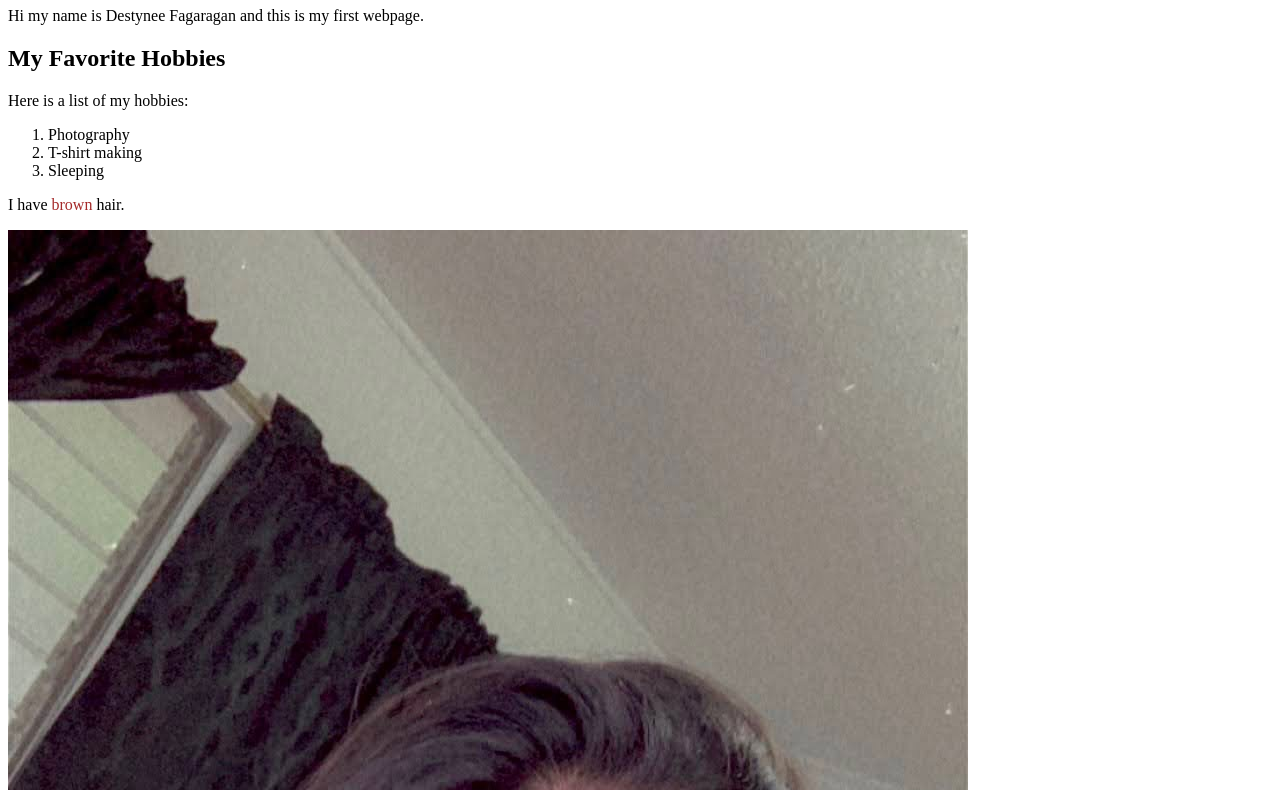
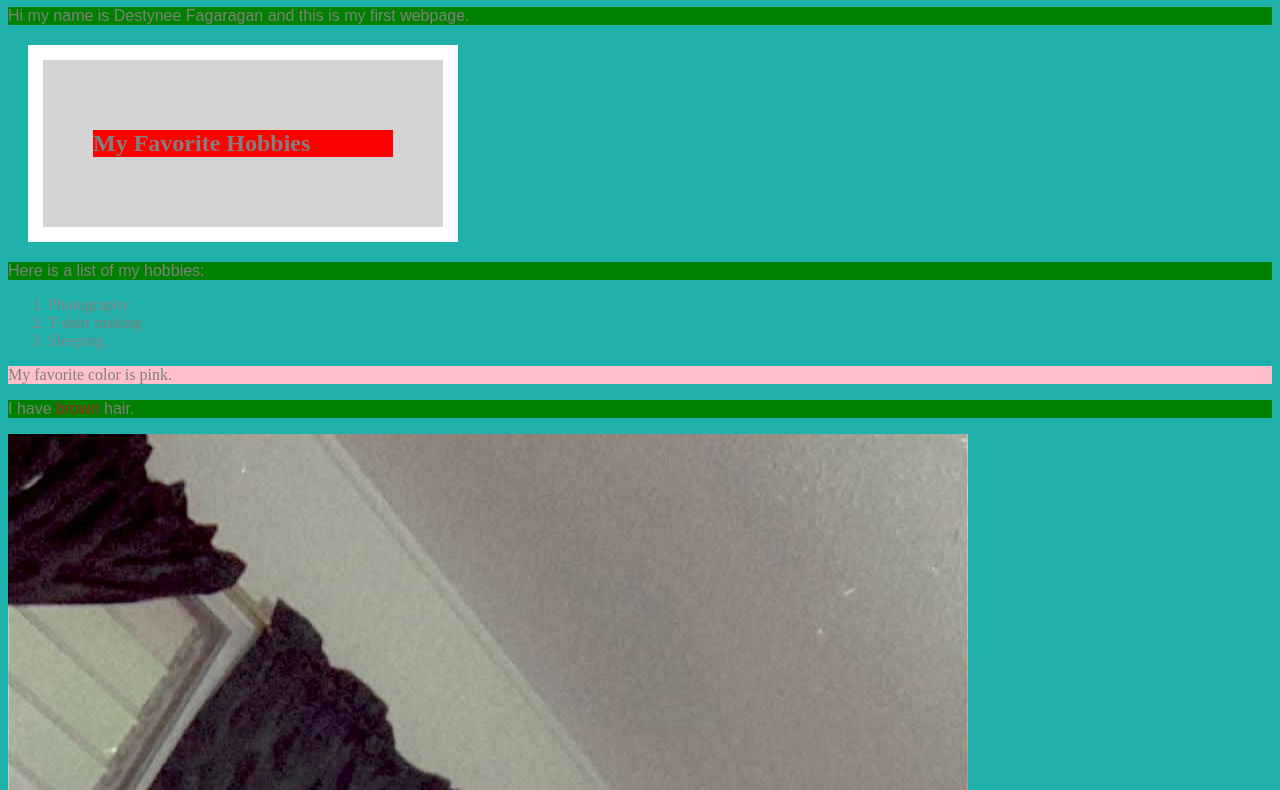
Before and after one commit to djaf6/HTMLExercise, a plain HTML site: page index.html in a window 1280 px wide. Shown: the part 73-863 px from the top of the page. Drawn offline with Linux system fonts and the light colour scheme.

Commit message:
added selectors

```diff
--- a/index.html
+++ b/index.html
@@ -3,15 +3,58 @@
 <html>
 <body>
 <h1>Introducing Me</h1>
-<p>Hi my name is Destynee Fagaragan and this is my first webpage.</p>
+<style>
+body {
+  background: lightseagreen;
+}
+</style>
+<style>
+    body {
+      color: gray;
+    }
+</style>
+<style>
+    h1 {
+      background-color: orange;
+    }
+    </style>
+<style>
+    div > p {
+      background-color: yellow;
+    }
+    </style>
+<style>
+    div h2 {
+      background-color: red;
+    }
+    </style>
+<style>
+    p {
+      background-color: green;
+    }
+    </style>
+<style>
+    .nice {
+        font-family: sans-serif;
+    }
+    </style>
+<p class="nice">Hi my name is Destynee Fagaragan and this is my first webpage.</p>
+<div>
 <h2>My Favorite Hobbies</h2>
-<p>Here is a list of my hobbies:</p>
+</div>
+<p class="nice">Here is a list of my hobbies:</p>
 <ol>
     <li>Photography</li>
     <li>T-shirt making</li>
     <li>Sleeping</li>
 </ol>
-<p>I have <span style="color:brown">brown</span> hair.</p>
+<style>
+    #favoritecolor {
+      background-color: pink;
+    }
+    </style>
+<p id="favoritecolor"> My favorite color is pink.</p>
+<p class="nice">I have <span style="color:brown">brown</span> hair.</p>
 <img src="selfie.jpeg"/>
 <table>
     <tr>
@@ -28,15 +71,31 @@
   	<td>3</td>
     <td>Chicken Wings</td>
 </table>
+<style>
+    div {
+      background-color: lightgrey;
+      width: 300px;
+      border: 15px solid white;
+      padding: 50px;
+      margin: 20px;
+    }
+    </style>
+<div>
 <p>Favorite Shows:</p>
 <ul style="list-style-type: disc">
     <li>How to Get Away With Murder</li>
     <li>One Tree Hill</li>
     <li>Gossip Girl</li>
 </ul>
+</div>
+<style>
+    a[target] {
+      background-color: yellow;
+    }
+    </style>
 <p class="question"><a href="#global">What are global attributes?</a></p>
-<a href="#faq">Click here to read the Frequently Asked Questions</a>
+<a href="#faq" target="_blank"> Click here to read the Frequently Asked Questions</a>
 <hr/>
-<h3 id="faq">Frequently asked questions</h3>
+<h3 id="faq" class="question">Frequently asked questions</h3>
 </body>
 </html>
```
